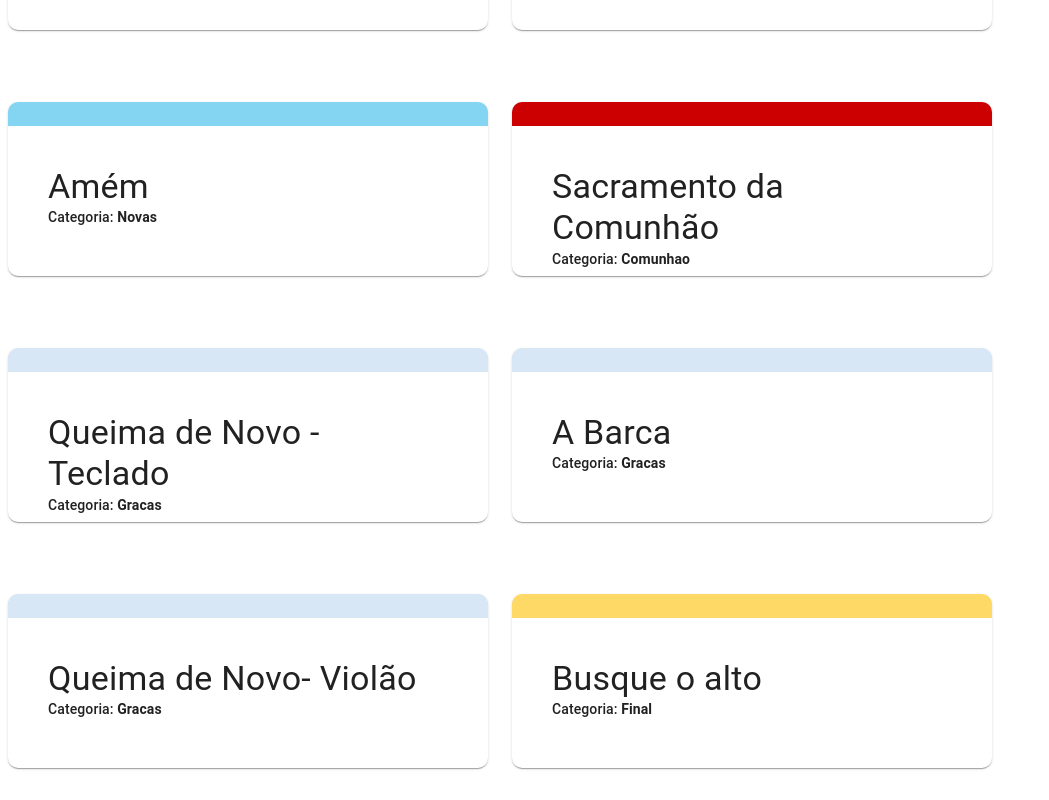
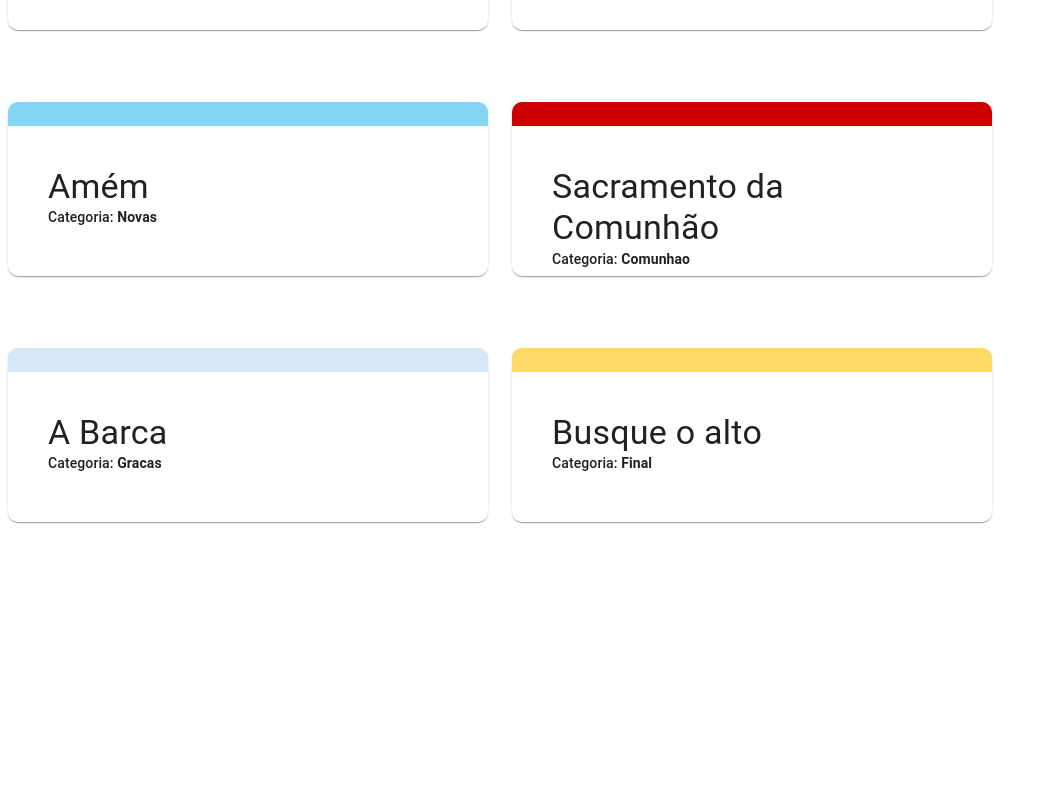
Before and after one commit to rafadealmeida/repertorio, a React (Create React App) app: page /missaago in a window 1280 px wide. Shown: the part 1067-1867 px from the top of the page, without its empty margins (0-1049 px from the left). After the commit the page ends 1621 px from the top, so only its background shows below. Built offline with nearby package versions, Linux system fonts and the light colour scheme.

Commit message:
[master] - correção de repertório

```diff
--- a/src/_mocks/repertorioMissaAgo.js
+++ b/src/_mocks/repertorioMissaAgo.js
@@ -417,61 +417,6 @@ const repertorioMissaAgo = [
     `,
   },
   {
-    titulo: 'Queima de Novo - Teclado',
-    id: sumId(),
-    categoria: 'Gracas',
-    link: 'https://www.cifraclub.com.br/comunidade-catolica-colo-de-deus/queima-de-novo/#tabs=false',
-    base: true,
-    cifra: `
-    Tom: A
-
-    [Intro] A  F#m7 A  F#m7
-    [Intro/Notas] D D C# B
-
-    [Primeira parte]
-
-                  F#m7               D9
-    Sarça que só queima, que não se apaga
-                A                  E/G#
-    Somos Tua Igreja, viemos Te adorar
-                F#m7            D9
-    Neste Teu altar, somos sacrifício
-                  A           E/G#  Bm7  E
-    Vem nos consumir, estamos aqui, aqu__i
-
-    [Refrão]
-
-                  A
-    Foi a Tua presença
-                      E
-    Que nos trouxe aqui, Senhor
-                D9
-    Não desistiremos
-                F#m7      E/G#
-    De te perseguir até Te encontrar
-
-                    A
-    Diante da Tua glória
-                E
-    Não podemos   ficar de pé
-                  D9              F#m7
-    Mostra quem Tu és vem nos visitar
-                E/G#        A  F#m7
-    Nos fazer queimar, de novo
-
-
-    A
-    Manda Teu fogo
-    A
-    Manda Teu fogo
-    F#m
-    Queima de novo
-    F#m
-    Queima de novo
-
-    `,
-  },
-  {
     titulo: 'A Barca',
     id: sumId(),
     categoria: 'Gracas',
@@ -628,59 +573,6 @@ const repertorioMissaAgo = [
     `,
   },
   {
-    titulo: 'Queima de Novo- Violão',
-    id: sumId(),
-    categoria: 'Gracas',
-    link: 'https://www.cifraclub.com.br/comunidade-catolica-colo-de-deus/queima-de-novo/#tabs=false',
-    base: true,
-    cifra: `
-    Tom: A
-    Capotraste: 2º casa
-
-    [Intro] G  Em7  G  Em7
-               Em7                C9
-    Sarça que só queima, que não se apaga
-                G                  D/F#
-    Somos Tua Igreja, viemos Te adorar
-                Em7             C9
-    Neste Teu altar, somos sacrifício
-                  G           D/F#  Am7  D
-    Vem nos consumir, estamos aqui, aqu__i
-
-    [Refrão]
-                  G
-    Foi a Tua presença
-                      D
-    Que nos trouxe aqui, Senhor
-                C9
-    Não desistiremos
-                Em7       D/F#
-    De te perseguir até Te encontrar
-
-                    G
-    Diante da Tua glória
-                D
-    Não podemos   ficar de pé
-                  C9              Em7
-    Mostra quem Tu és vem nos visitar
-                D/F#        G  Em7
-    Nos fazer queimar, de novo
-
-    G
-      Manda Teu fogo, queima de novo
-    Em7
-        Manda Teu fogo, queima de novo
-    G
-      Manda Teu fogo, queima de novo
-    Em7
-        Manda Teu fogo, queima de novo
-
-
-    [Refrão Final]
-
-    `,
-  },
-  {
     titulo: 'Busque o alto',
     id: sumId(),
     categoria: 'Final',
```
